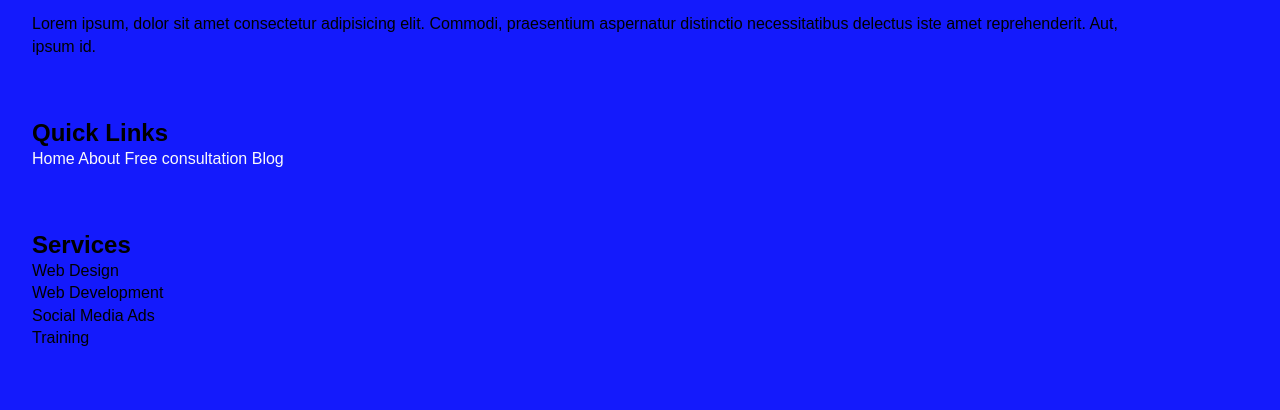
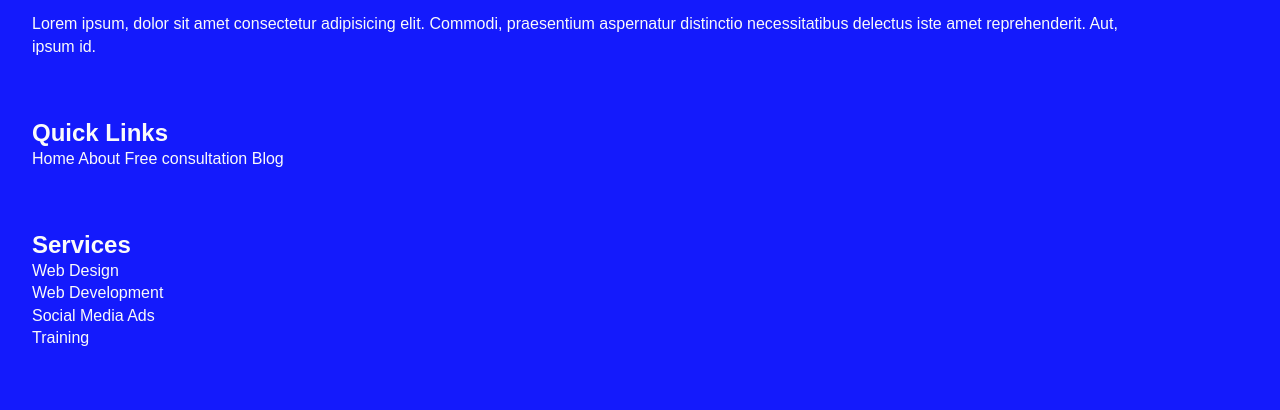
Before and after one commit to wisestme/portfolio_, a plain HTML site: page index.html in a window 1280 px wide. Shown: the part 1784-2194 px from the top of the page. Drawn offline with Linux system fonts and the light colour scheme.

Commit message:
change footer color

```diff
--- a/assets/css/main.css
+++ b/assets/css/main.css
@@ -568,7 +568,7 @@ opacity: 1;
 footer > #wrapper {
     background-color: var(--primary_color);
     padding: 2rem;
-    color: var(--light);
+    color: var(--on_primary);
     line-height: 1.4rem;
 }
 
```
